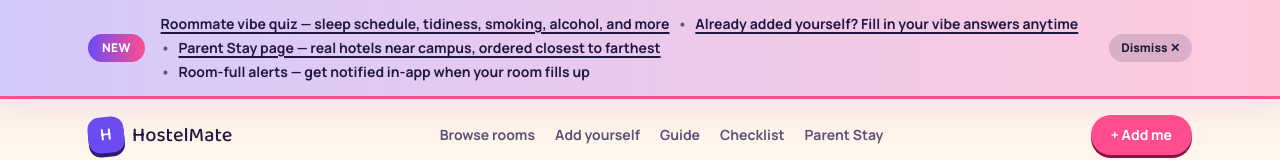
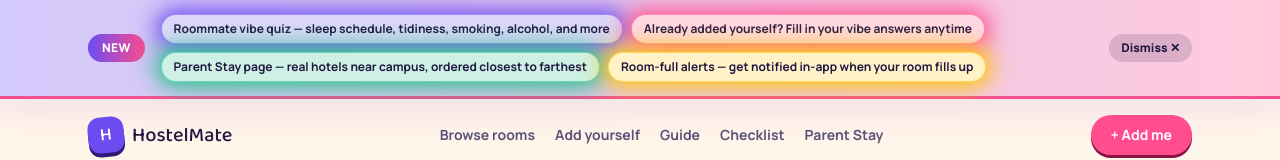
Before and after one commit to MoAyaan/hostelmate, a React (Vite) app in the folder web/: page / in a window 1280 px wide. Shown: the top 160 px of the page. Built offline with nearby package versions, Linux system fonts and the light colour scheme; no server answers.

Commit message:
Turn new-features banner items into glowing neon chips
Each feature is now its own small pill with a pulsing neon glow,
color cycling through violet/pink/mint/amber, instead of an underlined
text list. Clickable chips still navigate + dismiss the banner.

```diff
--- a/web/src/App.jsx
+++ b/web/src/App.jsx
@@ -41,20 +41,33 @@ function NewFeaturesBanner() {
         >
           New
         </span>
-        <p className="text-sm font-bold flex-1 min-w-[220px] flex flex-wrap items-center gap-x-2 gap-y-1" style={{ color: "var(--ink)" }}>
-          {FEATURES.map((f, i) => (
-            <span key={f.text} className="flex items-center gap-2">
-              {i > 0 && <span aria-hidden="true" style={{ color: "var(--ink-soft)" }}>•</span>}
-              {f.to ? (
-                <Link to={f.to} onClick={dismiss} className="underline decoration-2 hover:opacity-80 transition-opacity" style={{ textUnderlineOffset: "3px" }}>
-                  {f.text}
-                </Link>
-              ) : (
-                <span>{f.text}</span>
-              )}
-            </span>
-          ))}
-        </p>
+        <div className="flex-1 min-w-[220px] flex flex-wrap items-center gap-2">
+          {FEATURES.map((f, i) => {
+            const accent = ["violet", "pink", "mint", "amber"][i % 4];
+            const chipStyle = {
+              background: `color-mix(in srgb, var(--${accent}) 22%, var(--surface))`,
+              color: "var(--ink)",
+              border: `1px solid color-mix(in srgb, var(--${accent}) 55%, transparent)`,
+              "--glow-a": `0 0 8px 1px color-mix(in srgb, var(--${accent}) 45%, transparent)`,
+              "--glow-b": `0 0 18px 3px color-mix(in srgb, var(--${accent}) 80%, transparent), 0 0 30px 7px color-mix(in srgb, var(--${accent}) 45%, transparent)`,
+            };
+            return f.to ? (
+              <Link
+                key={f.text}
+                to={f.to}
+                onClick={dismiss}
+                className="neon-chip text-xs font-bold rounded-full px-3 py-1.5"
+                style={chipStyle}
+              >
+                {f.text}
+              </Link>
+            ) : (
+              <span key={f.text} className="neon-chip text-xs font-bold rounded-full px-3 py-1.5" style={chipStyle}>
+                {f.text}
+              </span>
+            );
+          })}
+        </div>
         <button
           type="button"
           onClick={dismiss}
--- a/web/src/index.css
+++ b/web/src/index.css
@@ -126,3 +126,7 @@ body{
 
 .glow-card{ transition: transform .3s cubic-bezier(.2,.8,.2,1), box-shadow .3s ease; }
 .glow-card:hover, .glow-card:focus-within{ transform: translateY(-5px); box-shadow: var(--hover-glow); }
+
+@keyframes chipGlow{ 0%,100%{ box-shadow: var(--glow-a); } 50%{ box-shadow: var(--glow-b); } }
+.neon-chip{ animation: chipGlow 2.2s ease-in-out infinite; transition: transform .2s ease; display: inline-block; }
+.neon-chip:hover{ transform: translateY(-2px); }
```
